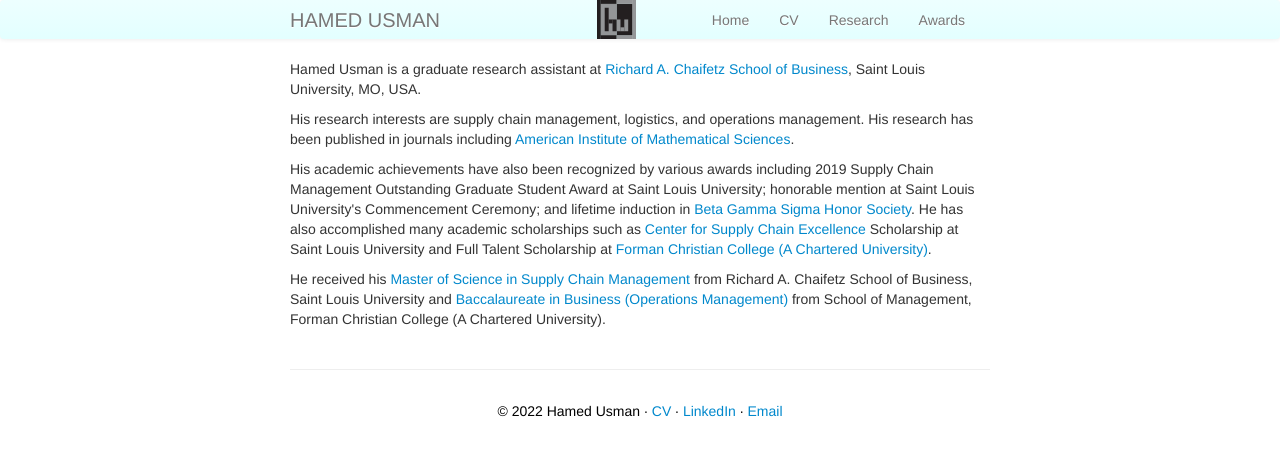
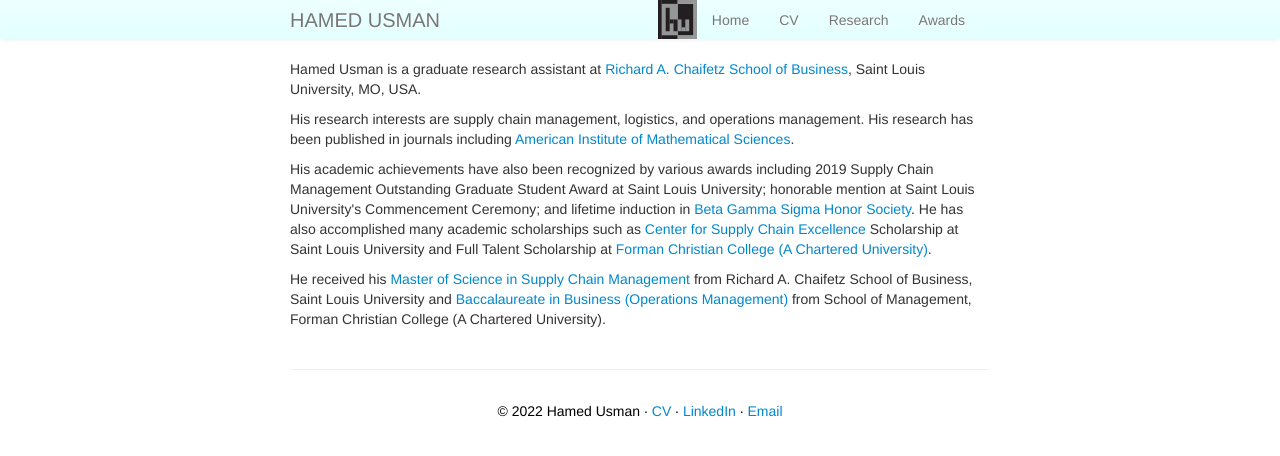
Before and after one commit to hamedusman/hamedusman.github.io, a Jekyll site: the page built from index.md, in a window 1280 px wide. Shown: the top 456 px of the page. Built offline with Jekyll 4.4.1, drawn with Linux system fonts in a browser that asks for light colours.

Commit message:
Update my_custom_css.css

```diff
--- a/assets/themes/twitter/css/my_custom_css.css
+++ b/assets/themes/twitter/css/my_custom_css.css
@@ -34,7 +34,7 @@
   margin-top: 0px;
   margin-right: 0px;
   margin-bottom: 0px;
-  margin-left: -100px;
+  margin-left: 0px;
   width: 39px;
   height: 39px;
   float: none;
```
